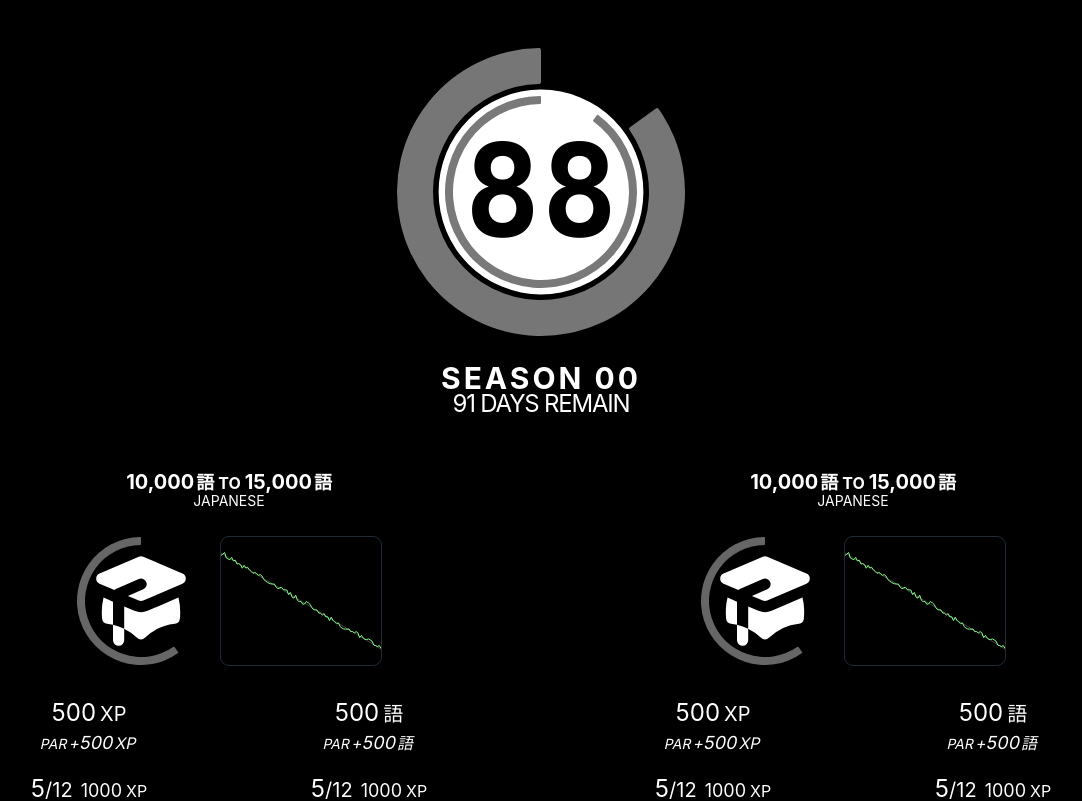
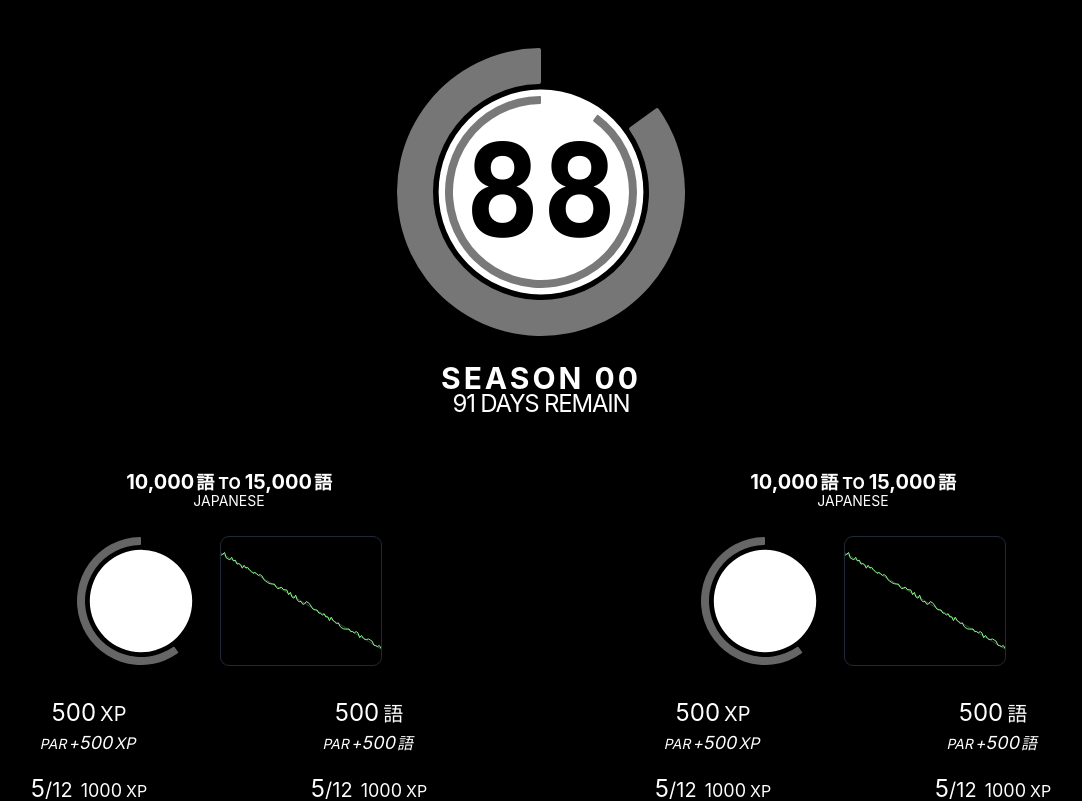
Before and after one commit to everalert/habits-battlepass, a Next.js app: page / in a window 1280 px wide. Shown: the top 801 px of the page, without its empty margins (99-1181 px from the left). Built offline with nearby package versions, Linux system fonts and the light colour scheme.

Commit message:
fix GoalPanel logo circles

```diff
--- a/src/modules/goalpanel.module.js
+++ b/src/modules/goalpanel.module.js
@@ -19,8 +19,8 @@ export default function GoalPanel() {
 			</div>
 			<div className='flex gap-4 justify-center'>
 				<div className='relative'>
-					<svg xmlns="http://www.w3.org/2000/svg" class="absolute h-28 w-28 left-2 top-2" viewBox="0 0 20 20" fill="currentColor">
-						<path d="M10.394 2.08a1 1 0 00-.788 0l-7 3a1 1 0 000 1.84L5.25 8.051a.999.999 0 01.356-.257l4-1.714a1 1 0 11.788 1.838L7.667 9.088l1.94.831a1 1 0 00.787 0l7-3a1 1 0 000-1.838l-7-3zM3.31 9.397L5 10.12v4.102a8.969 8.969 0 00-1.05-.174 1 1 0 01-.89-.89 11.115 11.115 0 01.25-3.762zM9.3 16.573A9.026 9.026 0 007 14.935v-3.957l1.818.78a3 3 0 002.364 0l5.508-2.361a11.026 11.026 0 01.25 3.762 1 1 0 01-.89.89 8.968 8.968 0 00-5.35 2.524 1 1 0 01-1.4 0zM6 18a1 1 0 001-1v-2.065a8.935 8.935 0 00-2-.712V17a1 1 0 001 1z" />
+					<svg xmlns="http://www.w3.org/2000/svg" class="absolute h-32 w-32 left-0 top-0" viewBox="0 0 20 20" fill="currentColor">
+						<path fill-rule="evenodd" d="M18 10a8 8 0 11-16 0 8 8 0 0116 0zM7 8a1 0 1 0 00-1 1v4a1 1 0 102 0V8a1 1 0 00-1-1z" clip-rule="evenodd" />
 					</svg>
 					<div className="w-32 h-32">
 						<RadialBar size={128} value={15000} max={25000} thickness={8} corner={1} delay={500} />
```
